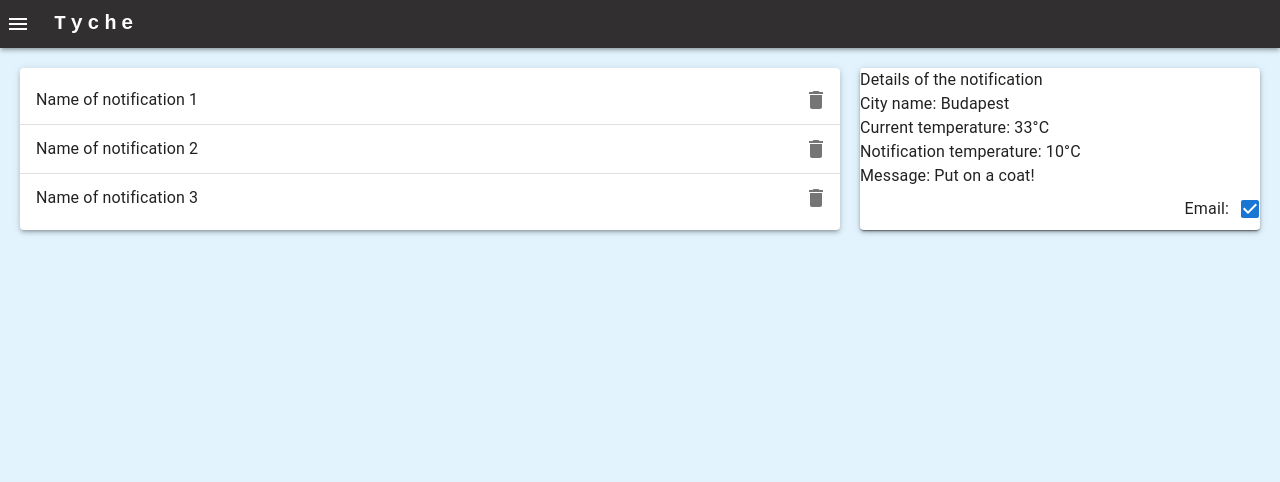
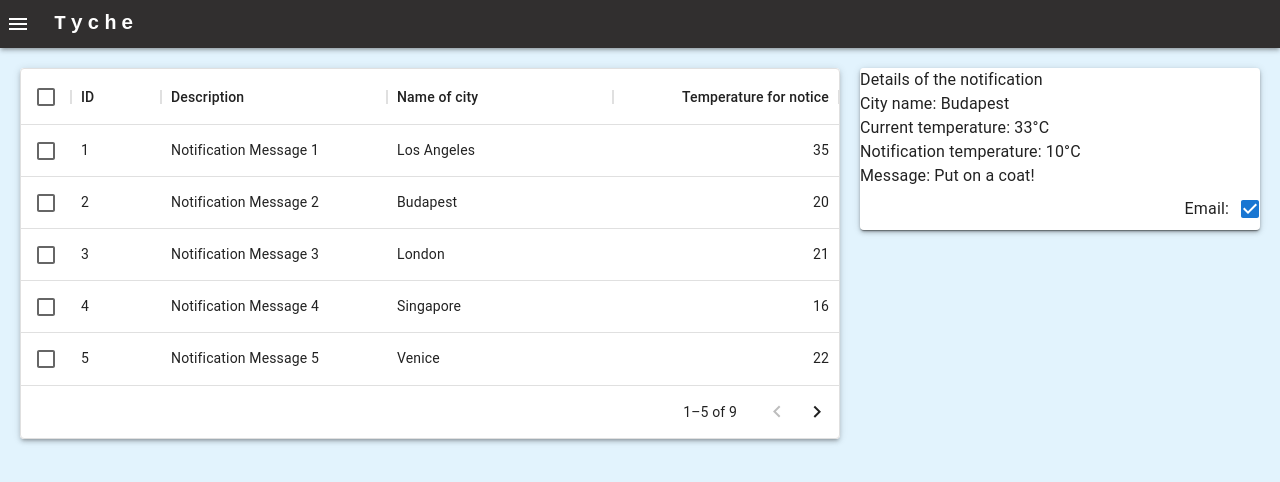
Before and after one commit to Boti97/tyche_frontend, a React (Create React App) app: page / in a window 1280 px wide. Shown: the top 482 px of the page. Built offline with nearby package versions, Linux system fonts and the light colour scheme.

Commit message:
Notification table refactored to use datagrid, dummy data added

```diff
--- a/src/components/NotificationTable/NotificationTable.tsx
+++ b/src/components/NotificationTable/NotificationTable.tsx
@@ -1,45 +1,94 @@
-import DeleteIcon from '@mui/icons-material/Delete';
-import { Divider, IconButton, List, ListItem, ListItemButton, ListItemText } from '@mui/material';
+import { DataGrid, GridColDef } from '@mui/x-data-grid';
+
+const columns: GridColDef[] = [
+  { field: 'id', headerName: 'ID', width: 90 },
+  {
+    field: 'description',
+    headerName: 'Description',
+    flex: 1
+  },
+  {
+    field: 'nameOfCity',
+    headerName: 'Name of city',
+    flex: 1
+  },
+  {
+    field: 'notificationTemperature',
+    headerName: 'Temperature for notice',
+    type: 'number',
+    flex: 1
+  }
+];
+
+const rows = [
+  {
+    id: 1,
+    description: 'Notification Message 1',
+    nameOfCity: 'Los Angeles',
+    notificationTemperature: 35
+  },
+  {
+    id: 2,
+    description: 'Notification Message 2',
+    nameOfCity: 'Budapest',
+    notificationTemperature: 20
+  },
+  {
+    id: 3,
+    description: 'Notification Message 3',
+    nameOfCity: 'London',
+    notificationTemperature: 21
+  },
+  {
+    id: 4,
+    description: 'Notification Message 4',
+    nameOfCity: 'Singapore',
+    notificationTemperature: 16
+  },
+  {
+    id: 5,
+    description: 'Notification Message 5',
+    nameOfCity: 'Venice',
+    notificationTemperature: 22
+  },
+  {
+    id: 6,
+    description: 'Notification Message 6',
+    nameOfCity: 'Bangladesh',
+    notificationTemperature: 15
+  },
+  {
+    id: 7,
+    description: 'Notification Message 7',
+    nameOfCity: 'Paris',
+    notificationTemperature: 23
+  },
+  {
+    id: 8,
+    description: 'Notification Message 8',
+    nameOfCity: 'Szolnok',
+    notificationTemperature: 24
+  },
+  {
+    id: 9,
+    description: 'Notification Message 9',
+    nameOfCity: 'New York',
+    notificationTemperature: 25
+  }
+];
 
 const NotificationTable = () => {
   return (
-    <List role="NotificationTable">
-      <ListItem
-        secondaryAction={
-          <IconButton edge="end">
-            <DeleteIcon />
-          </IconButton>
-        }
-        disablePadding>
-        <ListItemButton>
-          <ListItemText primary="Name of notification 1" />
-        </ListItemButton>
-      </ListItem>
-      <Divider component="li" />
-      <ListItem
-        secondaryAction={
-          <IconButton edge="end">
-            <DeleteIcon />
-          </IconButton>
-        }
-        disablePadding>
-        <ListItemButton>
-          <ListItemText primary="Name of notification 2" />
-        </ListItemButton>
-      </ListItem>
-      <Divider component="li" />
-      <ListItem
-        secondaryAction={
-          <IconButton edge="end">
-            <DeleteIcon />
-          </IconButton>
-        }
-        disablePadding>
-        <ListItemButton>
-          <ListItemText primary="Name of notification 3" />
-        </ListItemButton>
-      </ListItem>
-    </List>
+    <div role="NotificationTable" style={{ height: '100%', width: '100%' }}>
+      <DataGrid
+        rows={rows}
+        columns={columns}
+        pageSize={5}
+        rowsPerPageOptions={[5]}
+        checkboxSelection
+        autoHeight
+      />
+    </div>
   );
 };
 
```
Also changed, not shown: package.json (+6 -3 lines), 1 other file (tests, documents, lock files or other folders).
